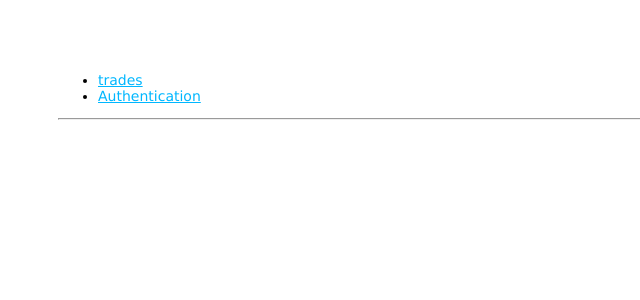
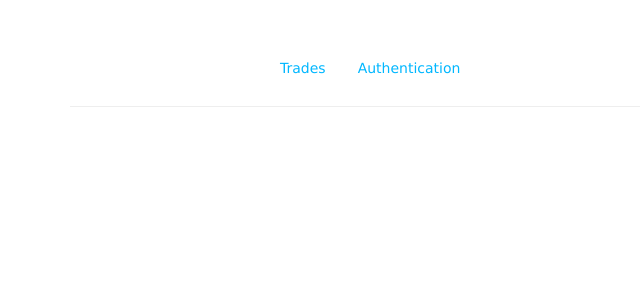
Before and after one commit to Orresho/traders-inn, an Angular app in the folder client/: page / in a window 1280 px wide. Shown: the top 300 px of the page, without its empty margins (0-640 px from the left). Built offline with nearby package versions, Linux system fonts and the light colour scheme.

Commit message:
Added bootstrap CDN and text modifications

```diff
--- a/client/src/app/app.router.ts
+++ b/client/src/app/app.router.ts
@@ -2,7 +2,7 @@
 
 
 const APP_ROUTES: Routes = [
-    {path: '', redirectTo: '/auth', pathMatch: 'full'},
+    {path: '', redirectTo: '/', pathMatch: 'full'},
 ];
 
 export const routing = RouterModule.forRoot(APP_ROUTES);
--- a/client/src/app/header.component.html
+++ b/client/src/app/header.component.html
@@ -1,7 +1,7 @@
 <header class="row">
     <nav class="col-md-8 col-md-offset-2">
         <ul class="nav nav-pills">
-            <li routerLinkActive="active"><a [routerLink]="['/trades']">trades</a></li>
+            <li routerLinkActive="active"><a [routerLink]="['/trades']">Trades</a></li>
             <li routerLinkActive="active"><a [routerLink]="['/auth']">Authentication</a></li>
         </ul>
     </nav>
--- a/client/src/index.html
+++ b/client/src/index.html
@@ -7,6 +7,8 @@
 
   <meta name="viewport" content="width=device-width, initial-scale=1">
   <link rel="icon" type="image/x-icon" href="favicon.ico">
+  <link rel="stylesheet" href="styles.css">
+  <link rel="stylesheet" href="https://maxcdn.bootstrapcdn.com/bootstrap/3.3.7/css/bootstrap.min.css">
 </head>
 <body>
   <app-root>Loading...</app-root>
```
